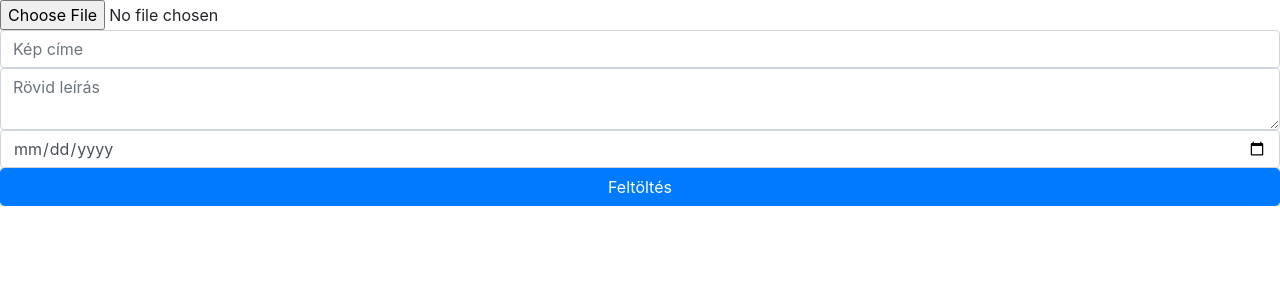
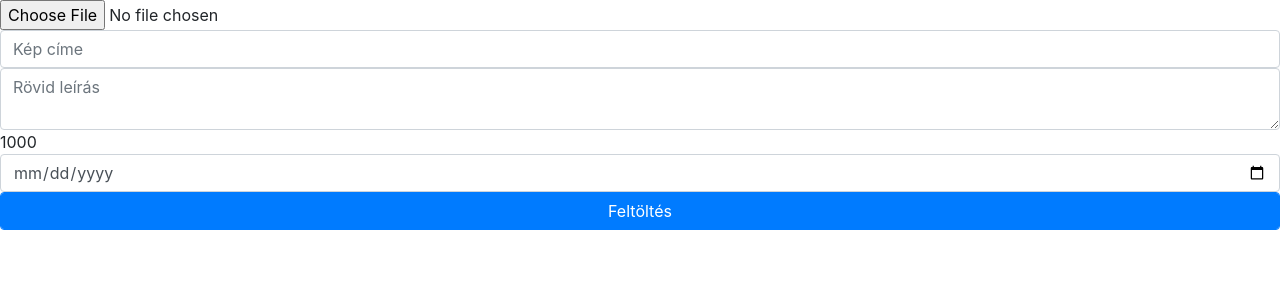
Before and after one commit to fulopd/esti_galeria, a PHP site: page /upload.php in a window 1280 px wide. Shown: the part 40-340 px from the top of the page. Run offline with PHP 8.4, Linux system fonts and the light colour scheme; the visitor is signed in with stand-in values (Sample User, id 1).

Commit message:
feltolt urlap vissza szamol (karakterek szama)

```diff
--- a/esti_galeria/html/upload_form.html
+++ b/esti_galeria/html/upload_form.html
@@ -1,7 +1,8 @@
 <form action="upload.php" method="post" enctype="multipart/form-data">
     <input class="form-control-file" type="file" name="file" accept="image/*" required>
-    <input class="form-control" type="text" name="title" placeholder="Kép címe" required>
-    <textarea class="form-control" name="description" placeholder="Rövid leírás"></textarea>
+    <input class="form-control" type="text" name="title" placeholder="Kép címe">
+    <textarea class="form-control desc" name="description" placeholder="Rövid leírás"></textarea>
+    <span id="leutesek">1000</span>
     <input type="date" class="form-control" name="date" required>
     <input class="btn btn-primary form-control" type="submit" name="submit" value="Feltöltés">
 </form>
--- a/esti_galeria/js/galeria.js
+++ b/esti_galeria/js/galeria.js
@@ -1,4 +1,10 @@
 $(document).ready(function(){
+    $(document).on('keyup','.desc',function(){
+       console.log("Leütések száma: "+this.value.length);
+       let x = this.value.length;
+       let leutesek = document.getElementById("leutesek");
+       leutesek.innerHTML = 1000-x;
+    });
    $(document).on('click','.reszletek',function(){
        let az = $(this).data('azonosito');
        // let az = $(this).attr('data-azonosito');
--- a/esti_galeria/upload.php
+++ b/esti_galeria/upload.php
@@ -9,6 +9,7 @@ if (!isLogged()) {
     header('Location: login.php');
     die();
 }
+
 $_SESSION['uploadError'] = '';
 $fid = $_SESSION['fid'];
 if ($_SERVER['REQUEST_METHOD'] == 'POST' && (!empty($_FILES['file']))) {
@@ -19,23 +20,38 @@ if ($_SERVER['REQUEST_METHOD'] == 'POST' && (!empty($_FILES['file']))) {
     $title = $_POST['title'];
     $desc = $_POST['description'];
     $date = $_POST['date'];
+    $size = $_FILES['file']['size'];
     //var_dump($_POST);
     //echo $fileType, $fileName, $tmp;
     if (!in_array($fileType, $imgTypes)) {
         //Nem kép
         $_SESSION['upload'] .= '<h3 class="text-danger">Nem engedélyezett fájltípus!</h3>';
-        header('Location: upload.php');
     } else {
+        if ($size > 20000000) {
+            //nem jó a méret
+            $_SESSION['upload'] .= '<h3 class="text-danger">Max 20MB lehet a feltölthető kép mérete</h3>';
+        } else {
+
             if (file_exists($folder . $fileName)) {
                 //Már létezik a kép
                 $_SESSION['uploadError'] .= '<h3 class="text-danger">A kép már korábban feltöltésre került!</h3>';
-
+            } else {
+                if (strlen($title) < 64 || strlen($desc) < 1000) {
+                    //cím és a leírás mérete nem jó
+                    $title = substr($title, 0, 64);
+                    $desc = substr($desc, 0, 1000);
+                }
+                if ($strlen($title) == 0) {
+                    //nem adtál meg címet
+                    $_SESSION['uploadError'] .= '<h3 class="text-danger">A képnek adj címet</h3>';
                 } else {
                     move_uploaded_file($tmp, $folder . $fileName);
                     $sql = "INSERT INTO kepek (fid, cim, fajlnev, utvonal, leiras, keszult, feltoltes) VALUES ($fid, ?, '$fileName', '$folder', ?, ?, CURDATE())";
                     $stmt = $con->prepare($sql);
                     $stmt->bind_param("sss", $title, $desc, $date);
                     $stmt->execute();
+                }
+            }
         }
     }
 } else {
@@ -47,7 +63,7 @@ if ($_SERVER['REQUEST_METHOD'] == 'POST' && (!empty($_FILES['file']))) {
 
 printHTML('html/header.html');
 echo printMenu();
-if (!empty($_SESSION['uploadError'])){
+if (!empty($_SESSION['uploadError'])) {
     echo $_SESSION['uploadError'];
     unset($_SESSION['uploadError']);
 }
```
Lines whose indentation alone changed are shown as unchanged.
